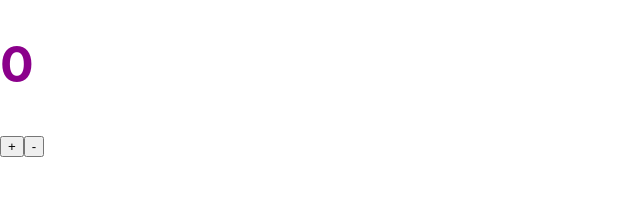
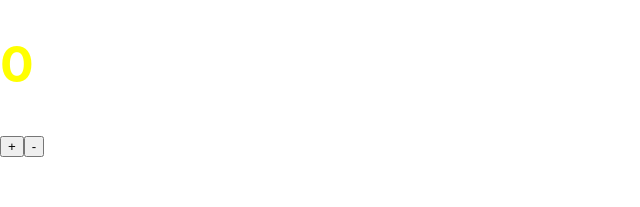
Before and after one commit to somesanity/webHook, a React (Create React App) app: page / in a window 1280 px wide. Shown: the top 207 px of the page, without its empty margins (0-640 px from the left). Built offline with nearby package versions, Linux system fonts and the light colour scheme.

Commit message:
change color to yellow

```diff
--- a/src/App.css
+++ b/src/App.css
@@ -1,4 +1,4 @@
 body {
   font-size: 25px;
-  color: darkmagenta;
+  color: yellow;
 }
```
